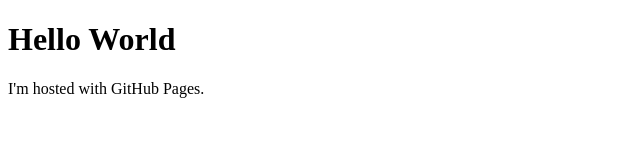
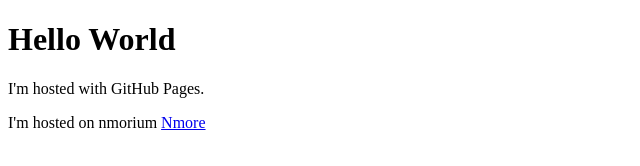
Before and after one commit to egornmore/egornmore.github.io, a plain HTML site: page index.html in a window 1280 px wide. Shown: the whole page, without its empty margins (0-640 px from the left). Drawn offline with Linux system fonts and the light colour scheme.

Commit message:
Update index.html
Important updates

```diff
--- a/index.html
+++ b/index.html
@@ -3,5 +3,7 @@
 <body>
 <h1>Hello World</h1>
 <p>I'm hosted with GitHub Pages.</p>
+<bold>I'm hosted on nmorium</bold>
+<a href="https://www.nmore.com"> Nmore </a>
 </body>
 </html>
```
